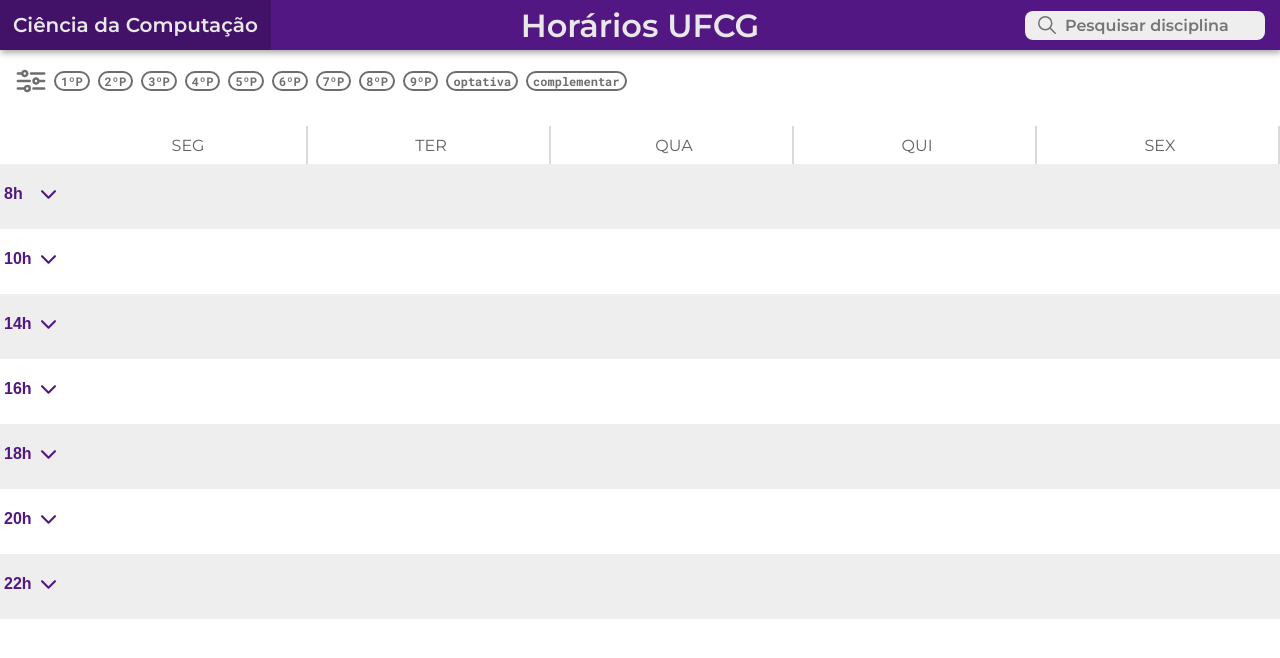
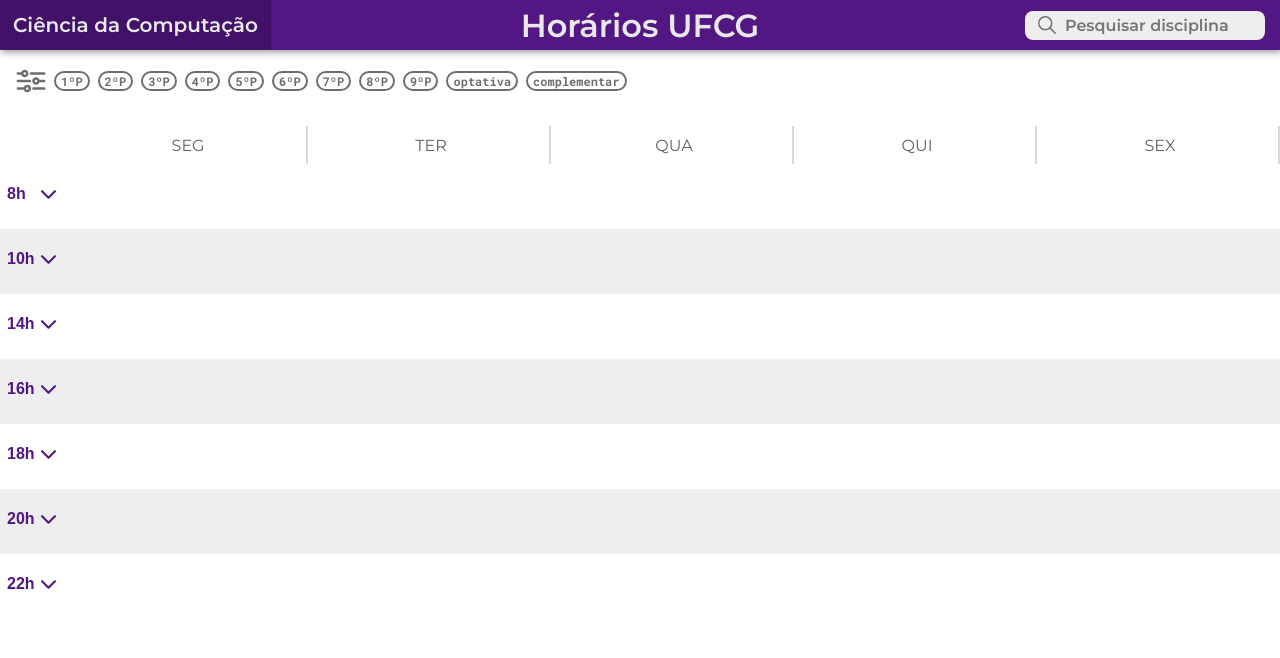
Before and after one commit to Guardians-DSC/horarios-ufcg, a React (Create React App) app in the folder horarios-react/: page / in a window 1280 px wide. Shown: the top 658 px of the page. Built offline with nearby package versions, Linux system fonts and the light colour scheme.

Commit message:
refatoraçao

```diff
--- a/horarios-react/src/components/Day/index.js
+++ b/horarios-react/src/components/Day/index.js
@@ -4,7 +4,7 @@
 
 function Day({ content }) {
     return (
-       <div id='day-container'>
+       <div id="day-container">
            <p>{content}</p>
        </div>
     )
--- a/horarios-react/src/components/Hour/index.js
+++ b/horarios-react/src/components/Hour/index.js
@@ -3,9 +3,9 @@
 import './style.css'
 import Arrow from '../Arrow'
 
-function Hour({ content, color }) {
+function Hour({ content }) {
     return (
-       <div id='hour-container' className={color}>
+       <div id="hour-container">
           <div className="hour">
             <p>{content}</p>
             <Arrow />
--- a/horarios-react/src/components/Hour/style.css
+++ b/horarios-react/src/components/Hour/style.css
@@ -12,15 +12,8 @@
     justify-content: space-between;
     font-family: sans-serif;
     padding: 0.4rem;
+    padding-left: 0.7rem;
     width: 6rem;
     height: 6rem;
     cursor: pointer;
 }
-
-.gray {
-    background-color: #eee;
-}
-
-.white {
-    background-color: #fff;
-}
--- a/horarios-react/src/components/Table/index.js
+++ b/horarios-react/src/components/Table/index.js
@@ -16,12 +16,12 @@
             <div className="days">
                 <span></span>
                 {daysArray.map(elem => (
-                    <Day content={elem.day}/>
+                    <Day key={elem.day} content={elem.day}/>
                 ))}
             </div>
             <div className="hours">
                 {hoursArray.map(elem => (
-                    <Hour content={elem.hour} color={elem.color}/>
+                    <Hour key={elem.hour} content={elem.hour} />
                 ))}
             </div>
         </div>
--- a/horarios-react/src/components/Table/style.css
+++ b/horarios-react/src/components/Table/style.css
@@ -2,10 +2,13 @@
     margin-top: 3rem;
 }
 
-.days {
+#table-container .days {
     display: grid;
-    /* justify-content: flex-end; */
     grid-template-columns: 65px 1fr 1fr 1fr 1fr 1fr;
     grid-gap: 5px;
     grid-auto-flow: column;
 }
+
+#table-container .hours #hour-container:nth-child(even) {
+    background-color: #eee;
+}
--- a/horarios-react/src/data/hours.json
+++ b/horarios-react/src/data/hours.json
@@ -1,30 +1,9 @@
 [
-    {
-        "hour": "8h",
-        "color": "gray"
-    },
-    {
-        "hour": "10h",
-        "color": "white"
-    },
-    {
-        "hour": "14h",
-        "color": "gray"
-    },
-    {
-        "hour": "16h",
-        "color": "white"
-    },
-    {
-        "hour": "18h",
-        "color": "gray"
-    },
-    {
-        "hour": "20h",
-        "color": "white"
-    },
-    {
-        "hour": "22h",
-        "color": "gray"
-    }
+    { "hour": "8h" },
+    { "hour": "10h" },
+    { "hour": "14h" },
+    { "hour": "16h" },
+    { "hour": "18h" },
+    { "hour": "20h" },
+    { "hour": "22h" }
 ]
```
